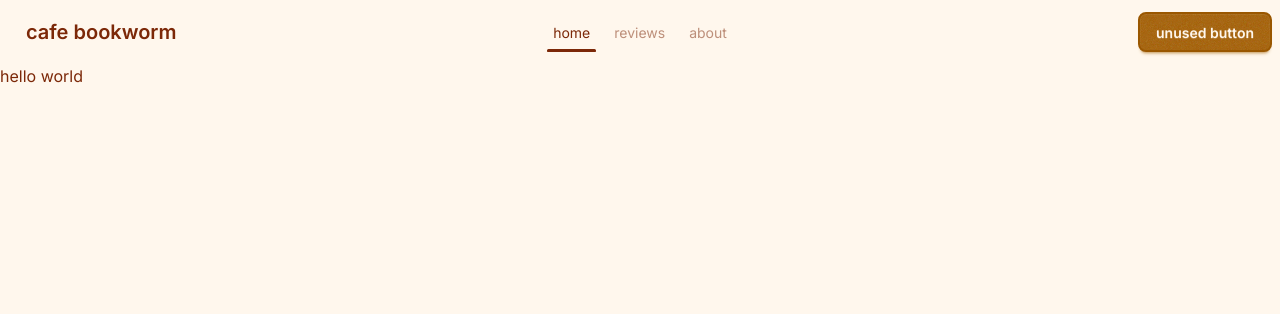
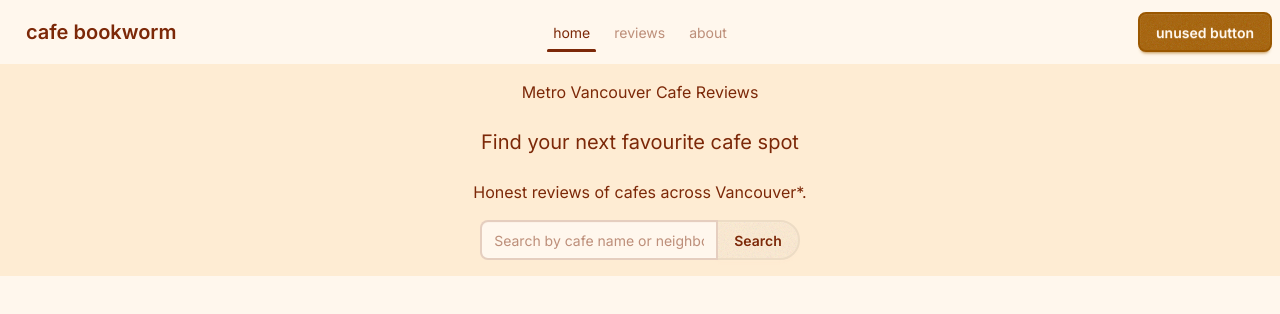
Before and after one commit to yangela1/cafe-bookworm, a Next.js app: page / in a window 1280 px wide. Shown: the top 314 px of the page. Built offline with nearby package versions, Linux system fonts and the light colour scheme.

Commit message:
add a rough draft of hero section on home page

```diff
--- /dev/null
+++ b/app/_components/HomeHero.tsx
@@ -0,0 +1,21 @@
+import SearchBar from "@/app/_components/Searchbar"
+
+export default function HeroSection() {
+    return (
+        <section className="hero bg-base-200">
+            <div className="hero-content text-center flex-col">
+                <div className="">
+                    <h1 className="text">Metro Vancouver Cafe Reviews</h1>
+                    <p className="text-xl py-6">
+                        Find your next favourite cafe spot
+                    </p>
+                    <p>
+                        Honest reviews of cafes across Vancouver*.
+                    </p>
+                </div>
+                   <SearchBar />
+            </div>
+        </section>
+
+    )
+}
--- /dev/null
+++ b/app/_components/Searchbar.tsx
@@ -0,0 +1,17 @@
+'use client'
+import { useState } from 'react'
+
+export default function SearchBar() {
+  const [query, setQuery] = useState('')
+  return (
+    <div className="join">
+    <input
+      className="input join-item input-bordered"
+      value={query}
+      onChange={e => setQuery(e.target.value)}
+      placeholder="Search by cafe name or neighbourhood..."
+    />
+    <button className="btn join-item rounded-r-full">Search</button>
+    </div>
+  )
+}
--- a/app/about/page.tsx
+++ b/app/about/page.tsx
@@ -2,7 +2,7 @@ import React from 'react'
 
 const page = () => {
   return (
-    <div>page</div>
+    <div>about page</div>
   )
 }
 
--- a/app/page.tsx
+++ b/app/page.tsx
@@ -1,10 +1,10 @@
-
+import Hero  from "@/app/_components/HomeHero";
 
 export default function Home() {
   return (
     <div className="">
       <main >
-        <p> hello world</p>
+        <Hero />
       </main>
 
       <footer className=""></footer>
--- a/app/reviews/page.tsx
+++ b/app/reviews/page.tsx
@@ -2,7 +2,7 @@ import React from 'react'
 
 const page = () => {
   return (
-    <div>page</div>
+    <div>reviews page</div>
   )
 }
 
```
Also changed, not shown: app/lib/cafes.js (added).
